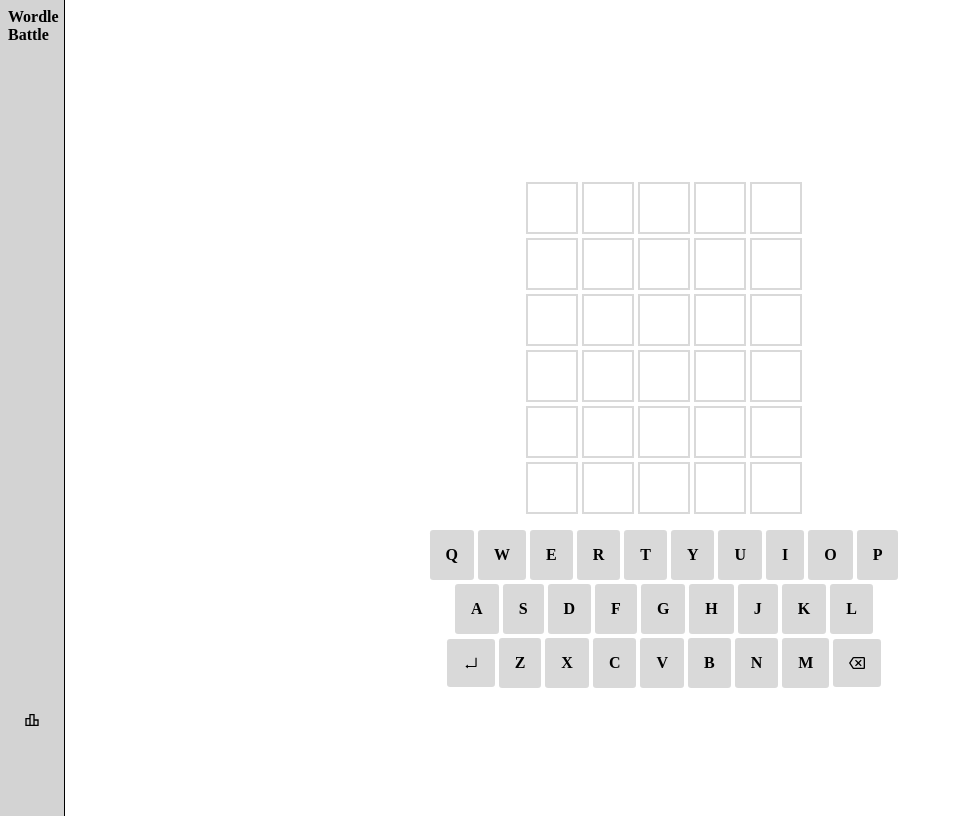
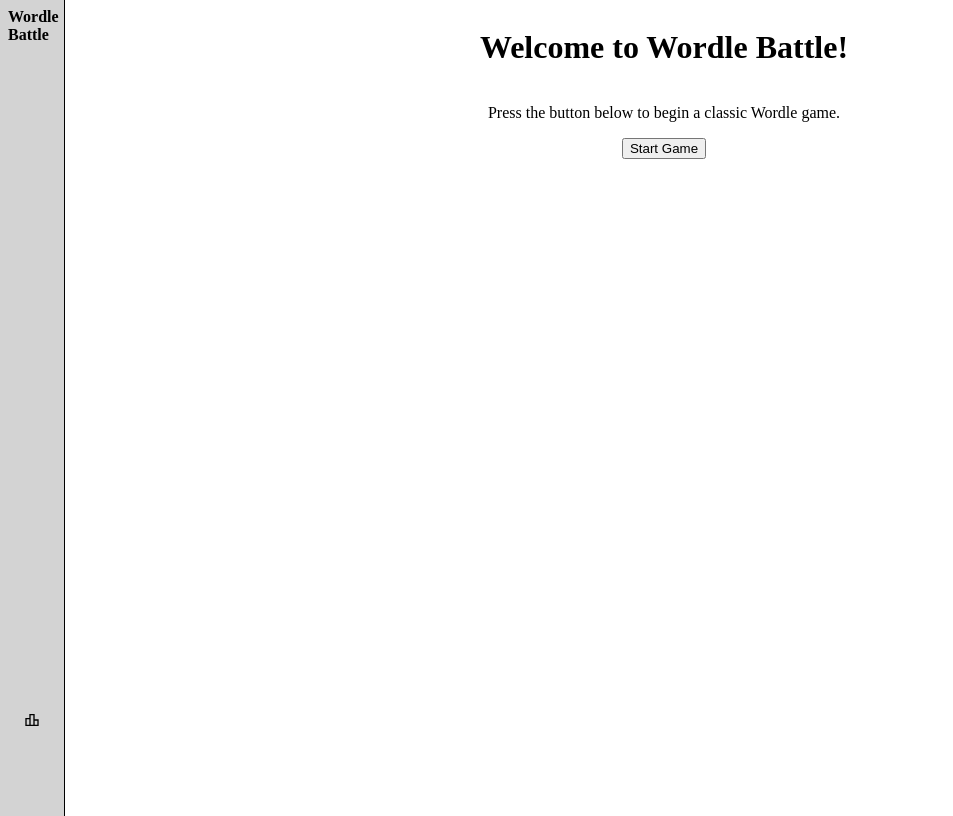
Before and after one commit to louieluuu/wordleforever, a React (Vite) app: page / in a window 1280 px wide. Shown: the whole page, without its empty margins (0-953 px from the left). Built offline with nearby package versions, Linux system fonts and the light colour scheme; some icons are missing.

Commit message:
Add play / play again buttons and solution checking

```diff
--- a/src/App.jsx
+++ b/src/App.jsx
@@ -6,13 +6,18 @@ import WORDLE_ANSWERS from "./data/wordleAnswers"
 
 // Components
 import NavBar from "./components/NavBar"
+import Menu from "./components/Menu"
 import GameBoard from "./components/GameBoard"
 import Keyboard from "./components/Keyboard"
 import AlertModal from "./components/AlertModal"
 
 function App() {
 
-  // Gameplay related states
+  // Gameflow states
+  const [isGameActive, setIsGameActive] = useState(false)
+  const [isGameWon, setIsGameWon] = useState(false)
+
+  // Gameplay states
   const [board, setBoard] = useState(Array(6).fill(Array(5).fill('')))
   const [activeRowIndex, setActiveRowIndex] = useState(0)
   const [activeCellIndex, setActiveCellIndex] = useState(0)
@@ -22,8 +27,22 @@ function App() {
   const [alertMessage, setAlertMessage] = useState(".")
   const [showAlertModal, setShowAlertModal] = useState(false)
 
+  // Solution
+  const [solution, setSolution] = useState("")
+
 
   // Helper functions
+
+  function resetStates() {
+    setIsGameActive(true)
+    setIsGameWon(false)
+    setBoard(Array(6).fill(Array(5).fill('')))
+    setActiveRowIndex(0)
+    setActiveCellIndex(0)
+    setSubmittedGuesses([])
+    setShowAlertModal(false)
+    generateSolution()
+  }
 
   function handleKeyPress(e) {
     if (e.match(/^[a-zA-Z]$/)) {
@@ -56,14 +75,7 @@ function App() {
       }
 
       setBoard(updatedBoard);
-
-      if (activeCellIndex + 1 >= updatedBoard[activeRowIndex].length) {
-        if (activeRowIndex + 1 >= updatedBoard.length) {
-          // You may handle end of game logic here
-        }
-      } else {
       setActiveCellIndex(activeCellIndex + 1);
-      }
     }
   }
 
@@ -82,14 +94,16 @@ function App() {
 
   function handleEnter() {
     const enteredWord = board[activeRowIndex]
-      .filter(letter => letter !== '')  // Exclude blank spaces
+      .filter(letter => letter !== '')
       .join('')
       .toLowerCase()
 
-    console.log(enteredWord)
-
     if (enteredWord.length === 5) {
-      if (VALID_WORDS.includes(enteredWord)) {
+      if (enteredWord === solution) {
+        console.log("game is won")
+        setIsGameWon(true)
+      }
+      else if (VALID_WORDS.includes(enteredWord)) {
         setSubmittedGuesses([...submittedGuesses, activeRowIndex]);
         setActiveRowIndex(activeRowIndex + 1);
         setActiveCellIndex(0);
@@ -103,23 +117,41 @@ function App() {
     }
   }
 
+  function generateSolution() {
+    const newSolution = WORDLE_ANSWERS[Math.floor(Math.random() * WORDLE_ANSWERS.length)]
+    setSolution(newSolution)
+    console.log(newSolution)
+  }
 
-
-
-
+  function startNewGame() {
+    setIsGameActive(true)
+    resetStates()
+  }
 
   return (
     <>
     <NavBar />
+
+    {isGameActive ? (
       <div className="game-container">
       <AlertModal
         showAlertModal={showAlertModal}
         setShowAlertModal={setShowAlertModal}
         message={alertMessage}
       />
-        < GameBoard board={board} />
-        < Keyboard handleKeyPress={handleKeyPress} />
+      {isGameWon ? (
+        <div className="win-message">
+          <h2>Congratulations! You guessed the word!</h2>
+          <button onClick={resetStates}>Play Again</button>
         </div>
+      ) : null}
+      <GameBoard board={board}/>
+      <Keyboard handleKeyPress={handleKeyPress}/>
+    </div>
+    ) : (
+      <Menu startNewGame={startNewGame}/>
+    )}
+
     </>
   )
 }
--- /dev/null
+++ b/src/components/Menu.jsx
@@ -0,0 +1,15 @@
+import React from 'react'
+
+function Menu( { startNewGame }) {
+  return (
+    <div className="menu">
+        <h1>Welcome to Wordle Battle!</h1>
+        <p>
+            Press the button below to begin a classic Wordle game.
+        </p>
+        <button onClick={startNewGame}>Start Game</button>
+    </div>
+  )
+}
+
+export default Menu
--- a/src/index.scss
+++ b/src/index.scss
@@ -45,6 +45,13 @@ $game-board-height: calc(#{$cell-size + $cell-padding} * #{$num-rows});
             transform: scale(0.9);
           }
     }
+}
+
+.menu {
+    margin-left: $nav-width;
+    display: flex;
+    flex-direction: column;
+    align-items: center;
 }
 
 .game-container {
```
Lines whose indentation alone changed are shown as unchanged.
